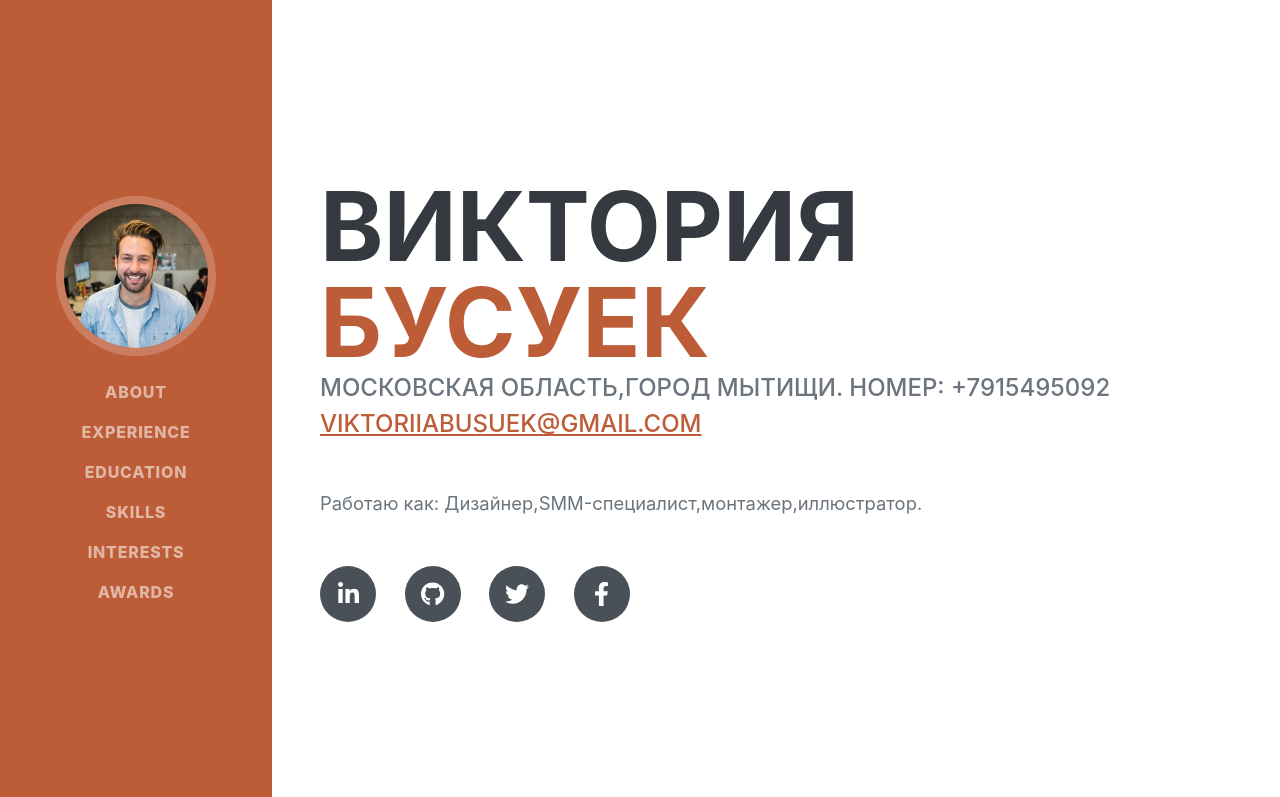
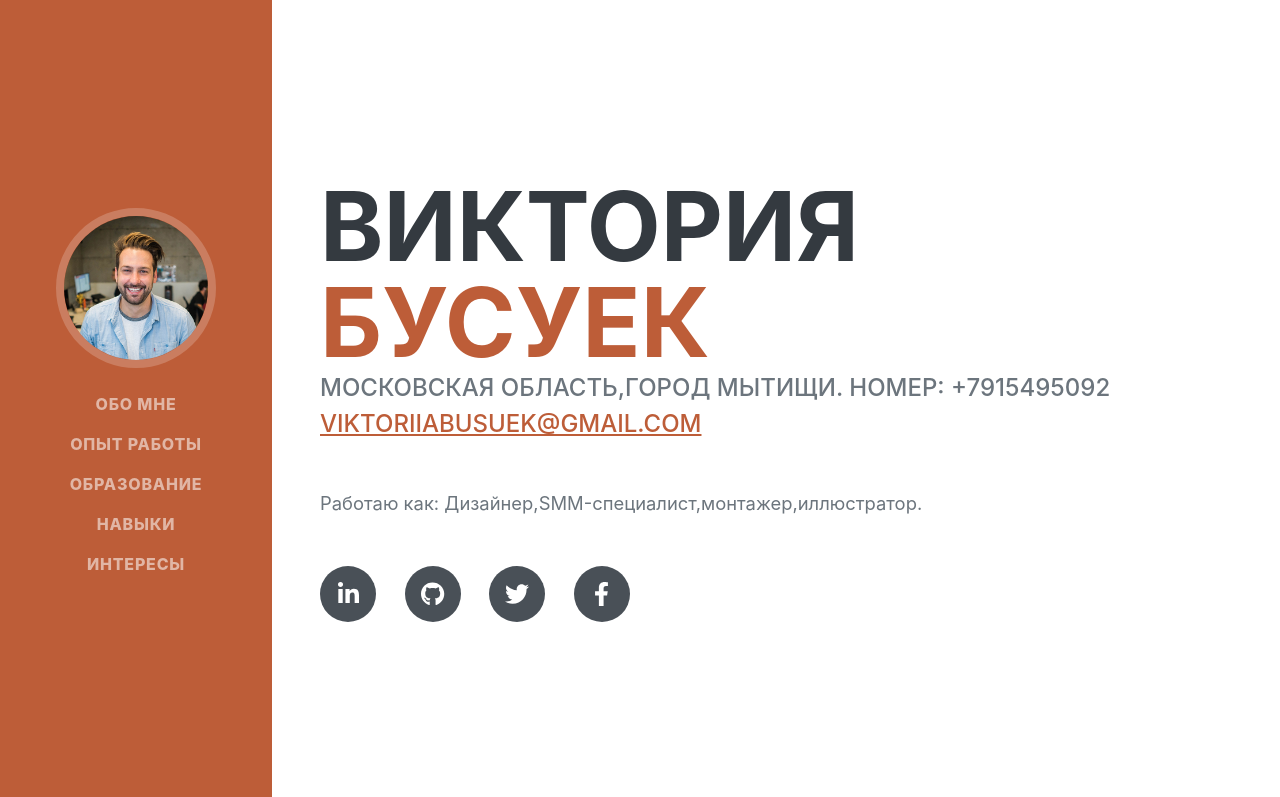
Before and after one commit to Viktoriaabusik/Rezume, a plain HTML site: page index.html in a window 1280 px wide. Shown: the top 797 px of the page. Drawn offline with nearby package versions, Linux system fonts and the light colour scheme; a web font is replaced by a local one.

Commit message:
Update index.html

```diff
--- a/index.html
+++ b/index.html
@@ -25,12 +25,12 @@
             <button class="navbar-toggler" type="button" data-bs-toggle="collapse" data-bs-target="#navbarResponsive" aria-controls="navbarResponsive" aria-expanded="false" aria-label="Toggle navigation"><span class="navbar-toggler-icon"></span></button>
             <div class="collapse navbar-collapse" id="navbarResponsive">
                 <ul class="navbar-nav">
-                    <li class="nav-item"><a class="nav-link js-scroll-trigger" href="#about">About</a></li>
-                    <li class="nav-item"><a class="nav-link js-scroll-trigger" href="#experience">Experience</a></li>
-                    <li class="nav-item"><a class="nav-link js-scroll-trigger" href="#education">Education</a></li>
-                    <li class="nav-item"><a class="nav-link js-scroll-trigger" href="#skills">Skills</a></li>
-                    <li class="nav-item"><a class="nav-link js-scroll-trigger" href="#interests">Interests</a></li>
-                    <li class="nav-item"><a class="nav-link js-scroll-trigger" href="#awards">Awards</a></li>
+                    <li class="nav-item"><a class="nav-link js-scroll-trigger" href="#about">Обо мне</a></li>
+                    <li class="nav-item"><a class="nav-link js-scroll-trigger" href="#experience">Опыт работы</a></li>
+                    <li class="nav-item"><a class="nav-link js-scroll-trigger" href="#education">Образование</a></li>
+                    <li class="nav-item"><a class="nav-link js-scroll-trigger" href="#skills">Навыки</a></li>
+                    <li class="nav-item"><a class="nav-link js-scroll-trigger" href="#interests">Интересы</a></li>
+                    <li class="nav-item"><a class="nav-link js-scroll-trigger" href="#awards"></a></li>
                 </ul>
             </div>
         </nav>
```
